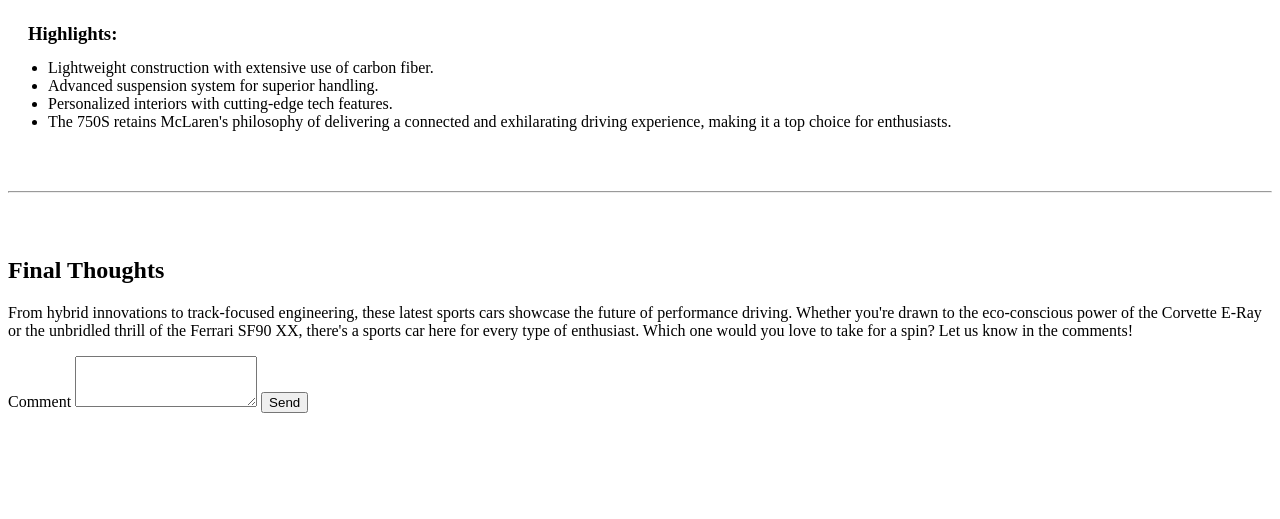
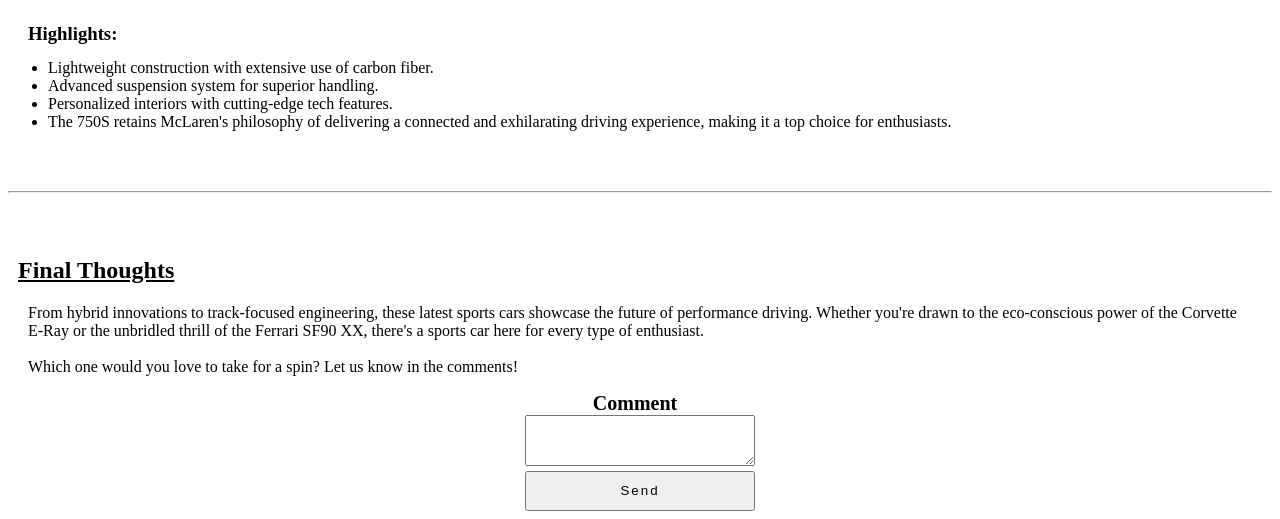
Before and after one commit to thaiga123/cars-blog, a Flask app: page / in a window 1280 px wide. Shown: the part 2642-3161 px from the top of the page. Before the commit the page ends 3055 px from the top, so only its background shows below. Run offline with Flask 3, Linux system fonts and the light colour scheme.

Commit message:
New updates

```diff
--- a/static/styles.css
+++ b/static/styles.css
@@ -30,3 +30,32 @@
 #list-block{
     margin-top: -5px
 }
+
+#comment-section{
+    text-align: center;
+    display: grid;
+    justify-content: center;
+    align-items: center;
+}
+
+label{
+    margin-right: 10px;
+    font-size: 20px;
+    font-weight: bold;
+    grid-row: 1;
+    grid-column: 1
+}
+
+textarea{
+    grid-row: 2;
+    grid-column: 1
+}
+
+button{
+    width: 230px;
+    height: 40px;
+    grid-row: 3;
+    grid-column: 1;
+    letter-spacing: 2px;
+    margin-top: 5px
+}
--- a/templates/index.html
+++ b/templates/index.html
@@ -84,15 +84,16 @@
     <hr>
     <br><br>
 
-    <h2>Final Thoughts</h2>
-    <p>From hybrid innovations to track-focused engineering, these latest sports cars showcase the future of performance driving. Whether you're drawn to the eco-conscious power of the Corvette E-Ray or the unbridled thrill of the Ferrari SF90 XX, there's a sports car here for every type of enthusiast.
+    <h2 class='header'>Final Thoughts</h2>
+    <p class="paragraphs">From hybrid innovations to track-focused engineering, these latest sports cars showcase the future of performance driving. Whether you're drawn to the eco-conscious power of the Corvette E-Ray or the unbridled thrill of the Ferrari SF90 XX, there's a sports car here for every type of enthusiast.
 
-    Which one would you love to take for a spin? Let us know in the comments!</p>
+    <br><br>Which one would you love to take for a spin? Let us know in the comments!</p>
 
-    <label>Comment</label>
-    <textarea rows="3"></textarea>
-    <button>Send</button>
-
+    <div id="comment-section">
+        <label>Comment</label>
+        <textarea rows="3"></textarea>
+        <button>Send</button>
+    </div>
 
 </body>
 </html>
```
